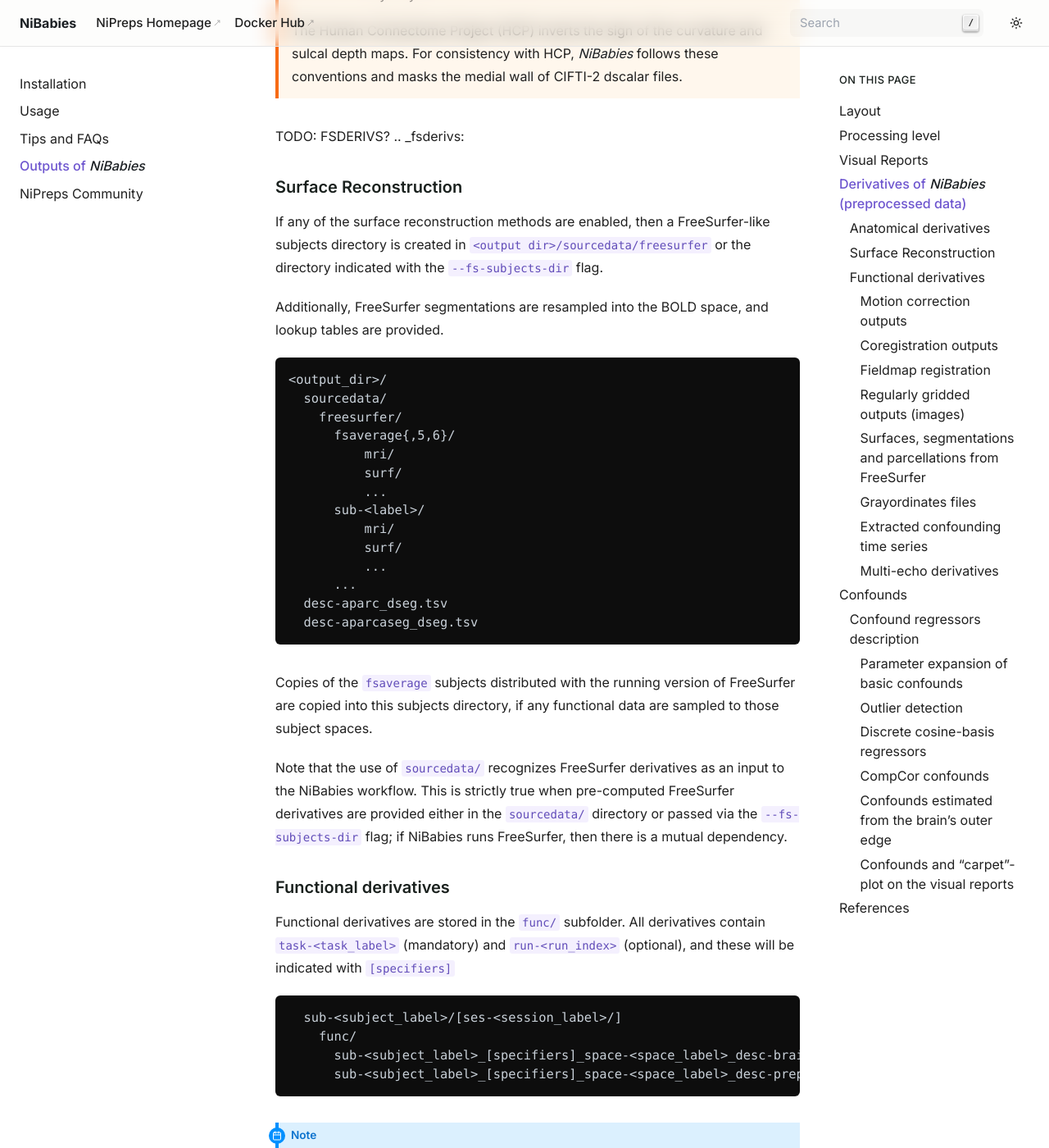
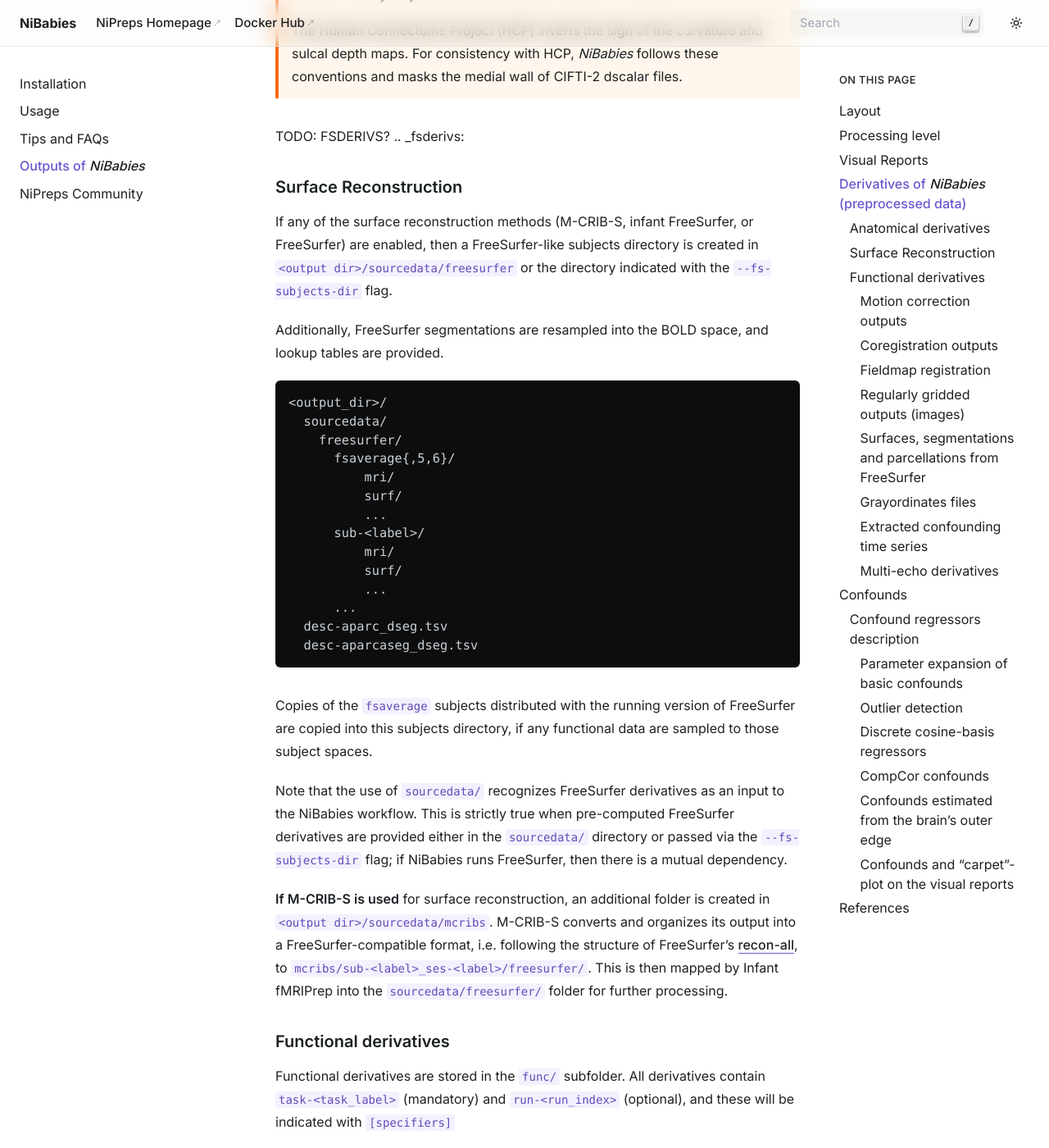
Before and after one commit to nipreps/nibabies, a Sphinx documentation site: the page built from docs/outputs.md, in a window 1280 px wide and 1400 px high, scrolled down 4673 px. Shown: the whole window at 82% size. Built offline with Sphinx 7.4.7, drawn with Linux system fonts in a browser that asks for light colours; the version number could not be read and is left out.

Commit message:
Update outputs.md
add brief description of MCRIBS outputs

```diff
--- a/docs/outputs.md
+++ b/docs/outputs.md
@@ -194,7 +194,7 @@ TODO: FSDERIVS? .. _fsderivs:
 
 ### Surface Reconstruction
 
-If any of the surface reconstruction methods are enabled,
+If any of the surface reconstruction methods (M-CRIB-S, infant FreeSurfer, or FreeSurfer) are enabled,
 then a FreeSurfer-like subjects directory is created in
 `<output dir>/sourcedata/freesurfer` or the directory indicated with the
 `--fs-subjects-dir` flag.
@@ -228,6 +228,8 @@ the NiBabies workflow.
 This is strictly true when pre-computed FreeSurfer derivatives are provided either in
 the `sourcedata/` directory or passed via the `--fs-subjects-dir` flag;
 if NiBabies runs FreeSurfer, then there is a mutual dependency.
+
+ **If M-CRIB-S is used** for surface reconstruction, an additional folder is created in `<output dir>/sourcedata/mcribs`. M-CRIB-S converts and organizes its output into a FreeSurfer-compatible format, i.e. following the structure of FreeSurfer’s [recon-all](https://surfer.nmr.mgh.harvard.edu/fswiki/ReconAllOutputFiles), to `mcribs/sub-<label>_ses-<label>/freesurfer/`. This is then mapped by Infant fMRIPrep into the `sourcedata/freesurfer/` folder for further processing.
 
 ### Functional derivatives
 
```
